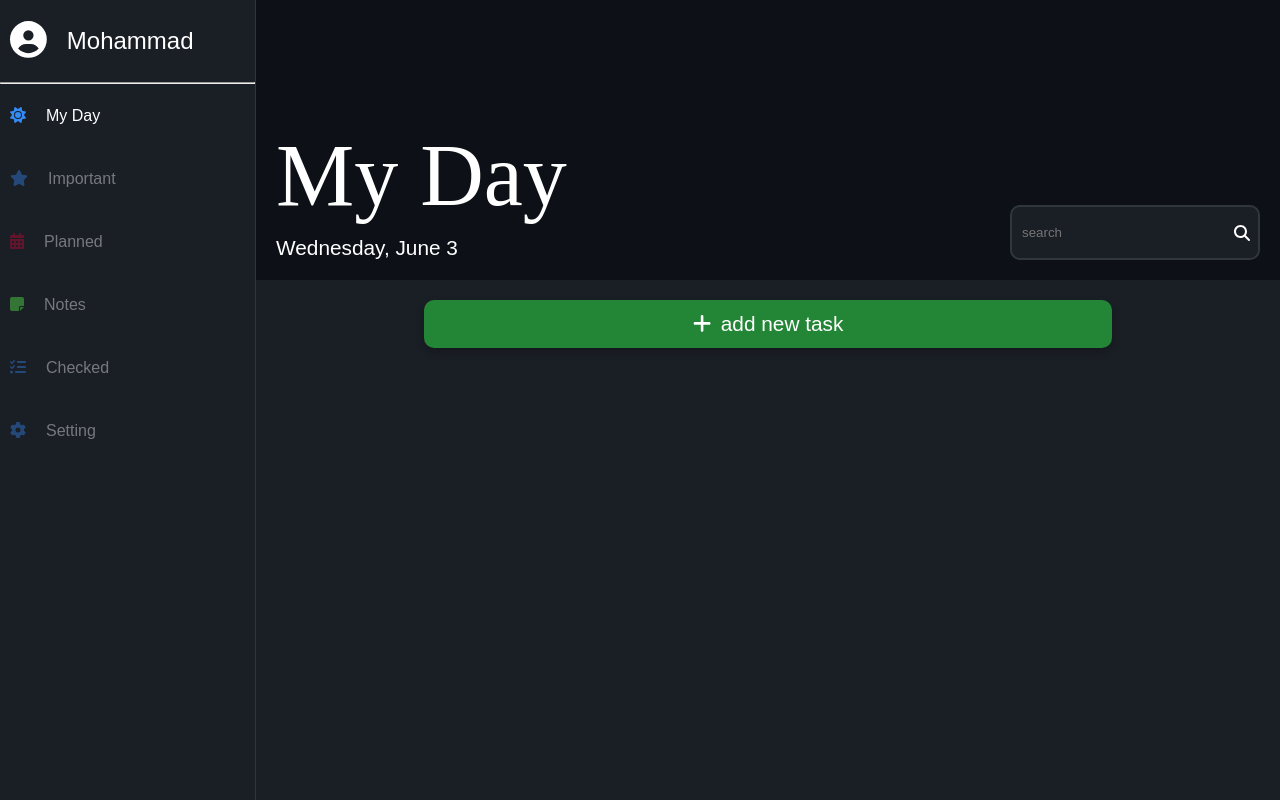
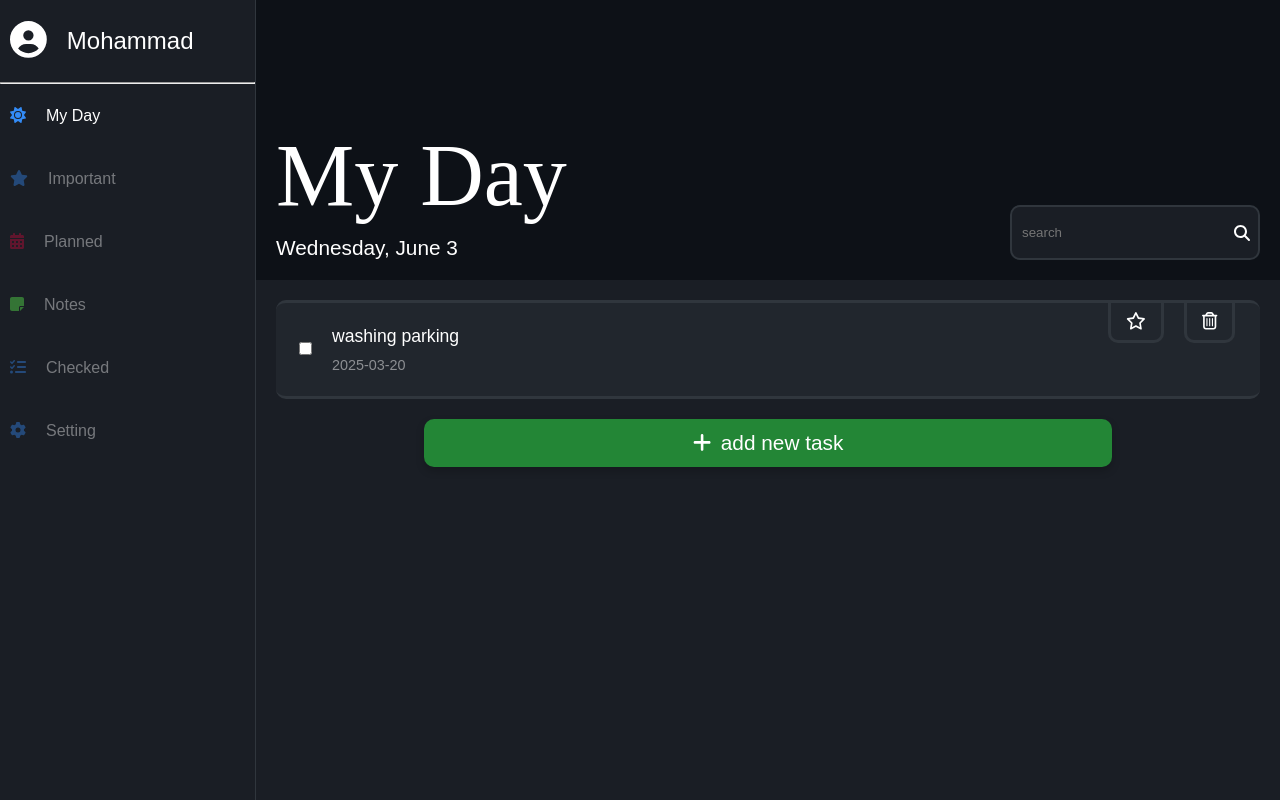
Before and after one commit to MohammadNourizadeh/taskManager3, a React (Vite) app: page /admin/my_day in a window 1280 px wide. Built offline with nearby package versions, Linux system fonts and the light colour scheme.

Commit message:
working on star delete btn for tasks

```diff
--- a/package.json
+++ b/package.json
@@ -11,6 +11,7 @@
   },
   "dependencies": {
     "@fortawesome/free-brands-svg-icons": "^6.7.2",
+    "@fortawesome/free-regular-svg-icons": "^6.7.2",
     "@fortawesome/free-solid-svg-icons": "^6.7.2",
     "@fortawesome/react-fontawesome": "^0.2.2",
     "react": "^19.1.0",
--- /dev/null
+++ b/src/components/taskBox/TaskBox.module.scss
@@ -0,0 +1,69 @@
+@use "../../assets/styles/index.scss";
+
+.king {
+  background-color: #30363d55;
+  width: 100%;
+  border: 3px solid index.$darkMode_border_color;
+  border-radius: 10px;
+  padding: 23px;
+  border-right: 0px;
+  border-left: 0px;
+  display: flex;
+  align-items: center;
+  gap: 20px;
+  position: relative;
+
+  .taskInfoContainer {
+    .taskName {
+      margin-bottom: 10px;
+      font-size: 1.1em;
+    }
+
+    .taskDate {
+      font-size: 0.9em;
+      color: rgba(255, 255, 255, 0.482);
+    }
+  }
+
+  .starAndBasketBtnContainer {
+    position: absolute;
+    top: 0px;
+    right: 25px;
+    display: flex;
+    gap: 20px;
+    align-items: flex-start;
+
+    .trashBtn,
+    .starBtn {
+      font-size: 1.1em;
+      padding: 8px 15px;
+      border-width: 0px 3px 3px 3px;
+      border-style: solid;
+      border-color: index.$darkMode_border_color;
+      border-end-start-radius: 10px;
+      border-end-end-radius: 10px;
+      background: none;
+      color: index.$darkMode_text_color;
+      transition: 0.3s ease-in-out;
+      cursor: pointer;
+
+      &:hover {
+        padding: 13px 15px;
+      }
+    }
+
+    .starBtn {
+      &:hover {
+        color: index.$blue_color;
+        border-color: index.$blue_color;
+      }
+    }
+
+    .trashBtn {
+      &:hover {
+        color: index.$red_error_color;
+        border-color: index.$red_error_color;
+      }
+    }
+  }
+}
--- /dev/null
+++ b/src/components/taskBox/TaskBox.tsx
@@ -0,0 +1,30 @@
+import { faStar, faTrashCan } from '@fortawesome/free-regular-svg-icons'
+import { FontAwesomeIcon } from '@fortawesome/react-fontawesome'
+import styles from './TaskBox.module.scss'
+
+export default function TaskBox() {
+    return (
+        <div className={styles.king}>
+            <div className={styles.checkboxInputContainer}>
+                <input type="checkbox" />
+            </div>
+            <div className={styles.taskInfoContainer}>
+                <div className={styles.taskName}>
+                    washing parking
+                </div>
+                <div className={styles.taskDate}>
+                    2025-03-20
+                </div>
+            </div>
+
+            <div className={styles.starAndBasketBtnContainer}>
+                <button className={styles.starBtn}>
+                    <FontAwesomeIcon icon={faStar} />
+                </button>
+                <button className={styles.trashBtn}>
+                    <FontAwesomeIcon icon={faTrashCan} />
+                </button>
+            </div>
+        </div>
+    )
+}
--- a/src/pages/homePage/MyDayPage.module.scss
+++ b/src/pages/homePage/MyDayPage.module.scss
@@ -1,5 +1,6 @@
 .king {
-    display: flex;
-    flex-direction: column;
-    align-items: center;
+  display: flex;
+  flex-direction: column;
+  align-items: center;
+  gap: 20px;
 }
--- a/src/pages/homePage/MyDayPage.tsx
+++ b/src/pages/homePage/MyDayPage.tsx
@@ -1,9 +1,11 @@
+import TaskBox from '../../components/taskBox/TaskBox'
 import AddNewTaskBtn from './components/addNewTaskBtn/AddNewTaskBtn'
 import styles from './myDayPage.module.scss'
 
 export default function MyDayPage() {
     return (
         <div className={styles.king}>
+            <TaskBox />
             <AddNewTaskBtn />
         </div>
     )
--- a/src/pages/homePage/components/addNewTaskBtn/AddNewTaskBtn.tsx
+++ b/src/pages/homePage/components/addNewTaskBtn/AddNewTaskBtn.tsx
@@ -1,6 +1,6 @@
+import { faAdd } from '@fortawesome/free-solid-svg-icons'
 import { FontAwesomeIcon } from '@fortawesome/react-fontawesome'
 import styles from './AddNewTaskBtn.module.scss'
-import { faAdd } from '@fortawesome/free-solid-svg-icons'
 
 export default function AddNewTaskBtn() {
     return (
```
Also changed, not shown: 1 other file (tests, documents, lock files or other folders).
